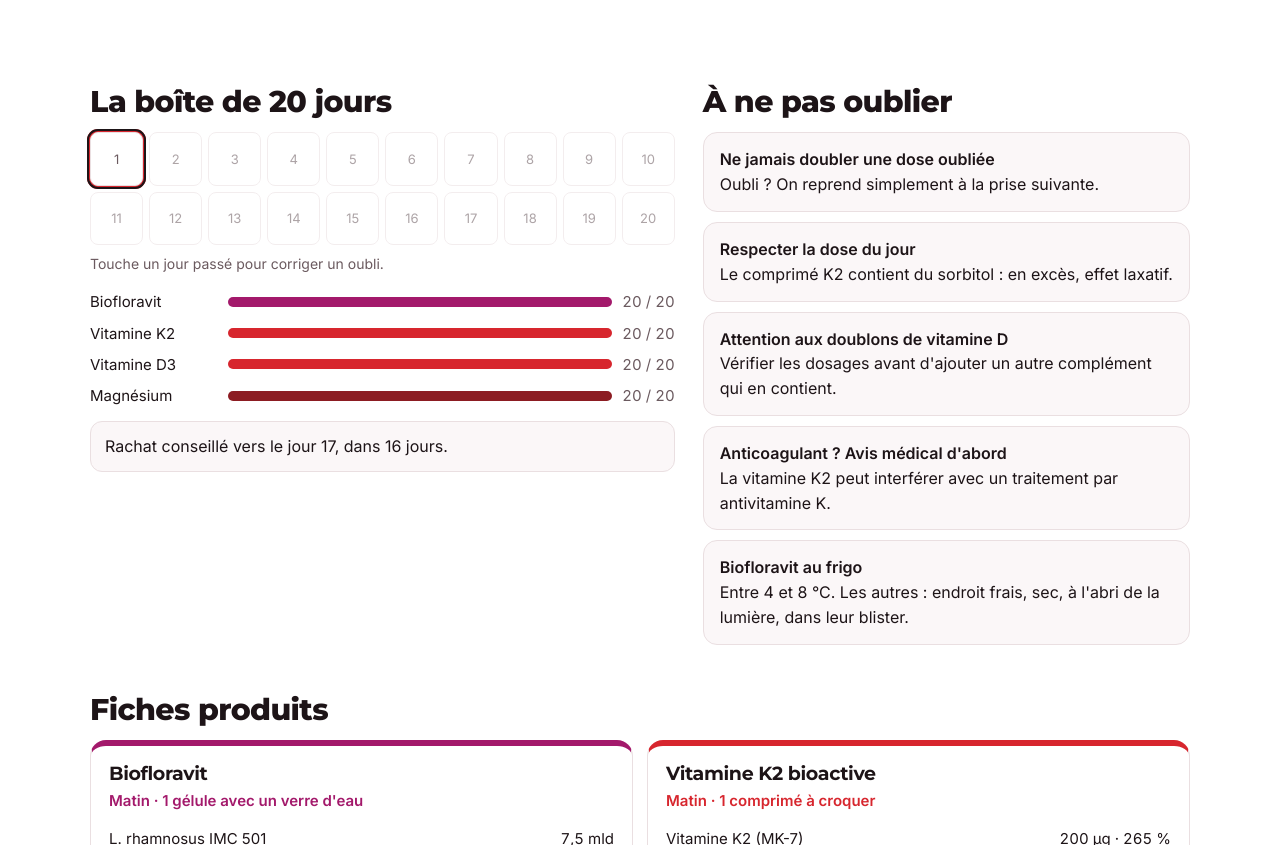
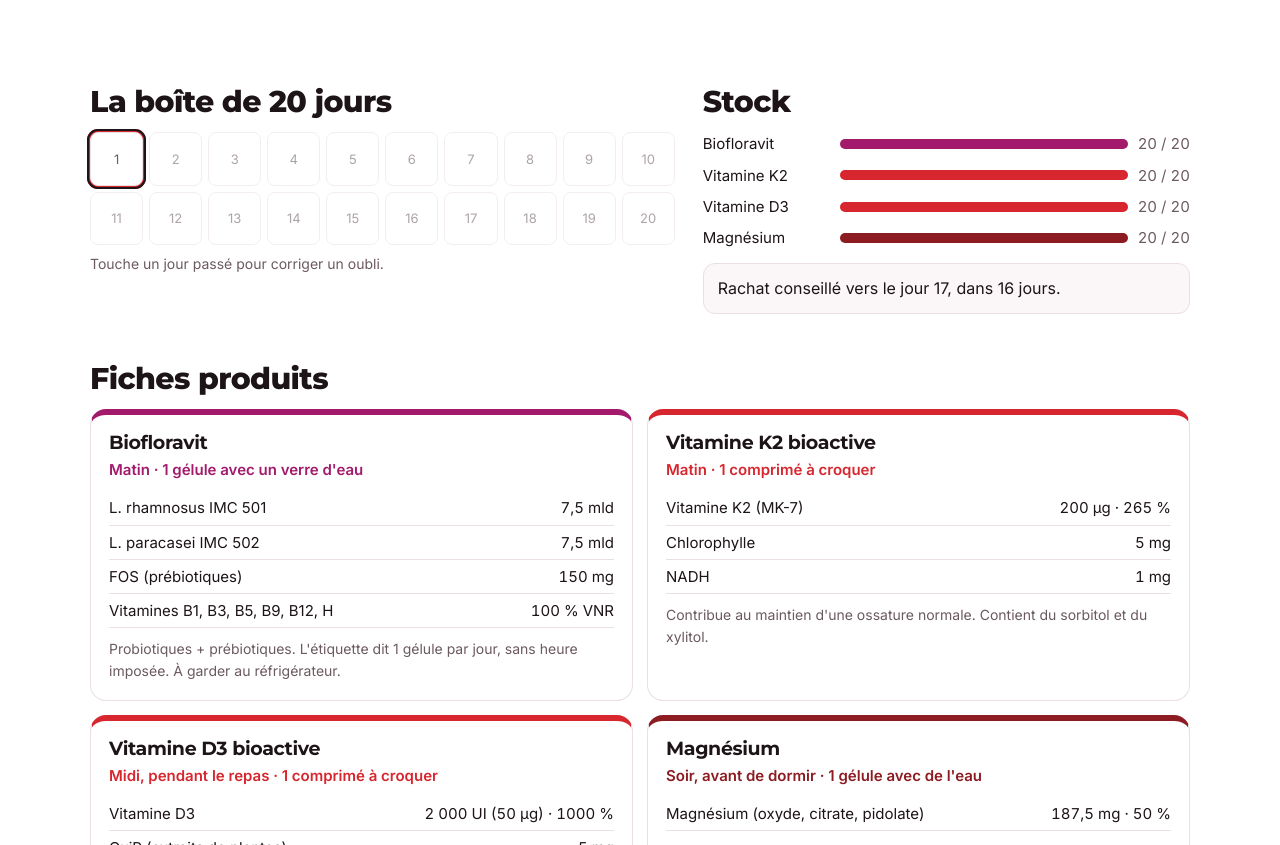
Before and after one commit to massibuild/routine, a plain HTML site: page index.html in a window 1280 px wide. Shown: the part 541-1386 px from the top of the page. Drawn offline with Linux system fonts and the light colour scheme.

Commit message:
Retrait de la section « À ne pas oublier »
Co-Authored-By: Claude Opus 5.5 <noreply@anthropic.com>
Claude-Session: https://claude.ai/code/session_017k6DcV5suDKbnVUNJ69RBc

```diff
--- a/index.html
+++ b/index.html
@@ -77,16 +77,13 @@ h2.sec{font-size:clamp(24px,3.5vw,30px);font-weight:800;margin-bottom:14px}
 .day em{position:relative;font-style:normal}
 .day.full{color:#fff}
 .day.today{outline:2px solid var(--ink);outline-offset:1px}
-.stock{margin-top:16px;display:grid;gap:8px}
+.stock{display:grid;gap:8px}
 .row{display:grid;grid-template-columns:8.5em minmax(0,1fr) auto;gap:10px;align-items:center;font-size:15px}
 .meter{height:10px;border-radius:5px;background:var(--line);overflow:hidden}
 .meter i{display:block;height:100%;background:var(--c)}
 .row .n{white-space:nowrap;font-variant-numeric:tabular-nums;color:var(--soft)}
 .buy{margin-top:14px;padding:12px 14px;border-radius:12px;background:var(--card);border:1px solid var(--line)}
 .buy.warn{border-color:var(--red);color:var(--red);font-weight:600}
-.rules{list-style:none;padding:0;margin:0;display:grid;gap:10px}
-.rules li{padding:14px 16px;border-radius:14px;background:var(--card);border:1px solid var(--line)}
-.rules b{display:block}
 .cards{display:grid;grid-template-columns:repeat(2,minmax(0,1fr));gap:14px}
 .card{padding:18px;border-radius:16px;border:1px solid var(--line);border-top:6px solid var(--c)}
 .card h3{font-size:19px;font-weight:700;margin-bottom:4px}
@@ -144,18 +141,11 @@ button.b:focus-visible,input:focus-visible{outline:3px solid var(--red);outline-
         <h2 class="sec">La boîte de 20 jours</h2>
         <div class="cure" id="cure" aria-label="Suivi des 20 jours"></div>
         <p class="hint">Touche un jour passé pour corriger un oubli.</p>
+      </div>
+      <div>
+        <h2 class="sec">Stock</h2>
         <div class="stock" id="stock"></div>
         <div class="buy" id="buy"></div>
-      </div>
-      <div>
-        <h2 class="sec">À ne pas oublier</h2>
-        <ul class="rules">
-          <li><b>Ne jamais doubler une dose oubliée</b>Oubli ? On reprend simplement à la prise suivante.</li>
-          <li><b>Respecter la dose du jour</b>Le comprimé K2 contient du sorbitol : en excès, effet laxatif.</li>
-          <li><b>Attention aux doublons de vitamine D</b>Vérifier les dosages avant d'ajouter un autre complément qui en contient.</li>
-          <li><b>Anticoagulant ? Avis médical d'abord</b>La vitamine K2 peut interférer avec un traitement par antivitamine K.</li>
-          <li><b>Biofloravit au frigo</b>Entre 4 et 8 °C. Les autres : endroit frais, sec, à l'abri de la lumière, dans leur blister.</li>
-        </ul>
       </div>
     </div>
   </section>
```
